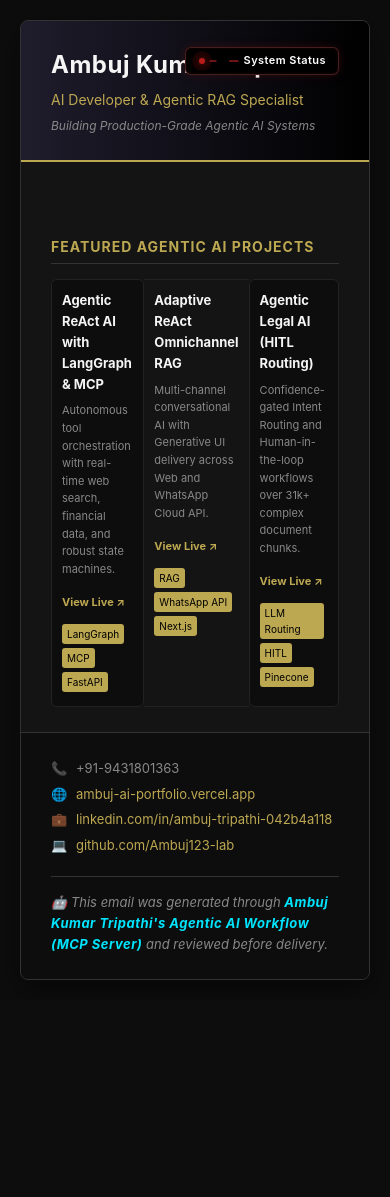
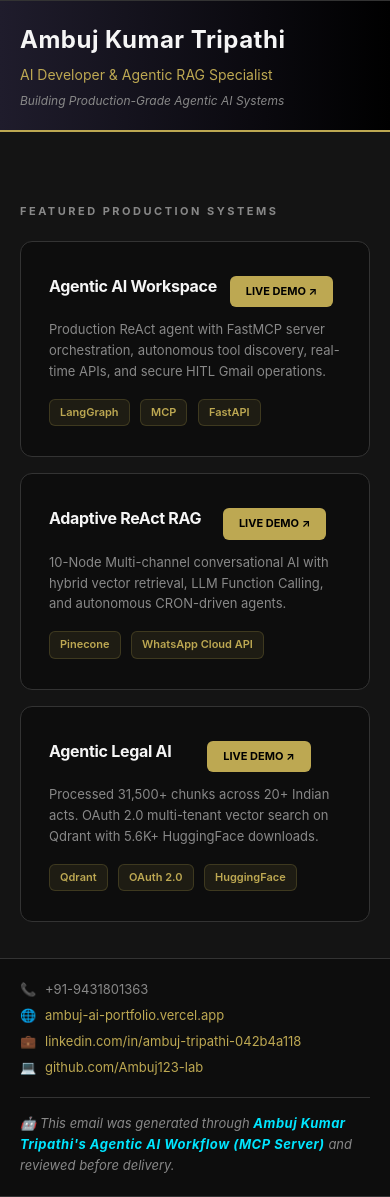
Before and after one commit to Ambuj123-lab/agentic-ai-workspace, a Python web app: template app/templates/dark_corporate.html in a window 390 px wide. Before the commit the page ends 980 px from the top, so only its background shows below. Run offline with Jinja, Linux system fonts and the light colour scheme; the template is opened without the code that fills it, so the values that code supplies are empty.

Commit message:
style(templates): align dark_corporate layout and content with midnight_pro and make it fully responsive

```diff
--- a/app/templates/dark_corporate.html
+++ b/app/templates/dark_corporate.html
@@ -79,6 +79,13 @@
     font-size: 11px;
     text-transform: uppercase;
   }
+  @media screen and (max-width: 600px) {
+    .container { width: 100% !important; border-radius: 0 !important; border-left: none; border-right: none; }
+    body { padding: 0; }
+    .header, .content, .projects-section, .footer { padding: 20px !important; }
+    .hide-mobile { display: none !important; }
+    .stack-mobile { display: block !important; width: 100% !important; text-align: left !important; padding-top: 10px !important; }
+  }
   @keyframes sonar-ping { 0% { transform: scale(1); opacity: 0.8; } 70% { transform: scale(3.5); opacity: 0; } 100% { transform: scale(3.5); opacity: 0; } }
   @keyframes ecg-draw { 0% { stroke-dashoffset: 60; } 100% { stroke-dashoffset: -60; } }
   @keyframes red-heartbeat-glow {
@@ -128,40 +135,80 @@
   </div>
 
   <div class="projects-section" style="padding: 0 30px 25px 30px;">
-    <h3 style="color: #bda852; font-size: 14px; text-transform: uppercase; letter-spacing: 1px; margin-bottom: 15px; border-bottom: 1px solid #333; padding-bottom: 5px;">Featured Agentic AI Projects</h3>
+    <h3 style="color: #888; font-size: 11px; font-weight: 700; text-transform: uppercase; letter-spacing: 2.5px; margin-bottom: 20px;">Featured Production Systems</h3>
 
-    <table cellpadding="0" cellspacing="0" style="width: 100%;">
+    <!-- PROJECT 1 -->
+    <table role="presentation" cellpadding="0" cellspacing="0" border="0" width="100%" style="background-color: #0d0d0d; border-radius: 12px; border: 1px solid #333; margin-bottom: 16px;">
       <tr>
-        <td style="width: 33.33%; padding: 10px; vertical-align: top; background: #0d0d0d; border: 1px solid #222; border-radius: 6px;">
-          <h4 style="margin: 0 0 8px 0; font-size: 13px; color: #f5f5f5;">Agentic ReAct AI with LangGraph & MCP</h4>
-          <p style="margin: 0 0 10px 0; font-size: 11px; color: #888;">Autonomous tool orchestration with real-time web search, financial data, and robust state machines.</p>
-          <a href="https://agentic-ai-workspace.onrender.com" style="display: inline-block; margin-bottom: 12px; font-size: 11px; color: #bda852; text-decoration: none; font-weight: bold;">View Live ↗</a>
-          <div style="font-size: 10px; color: #000;">
-            <span style="background: #bda852; padding: 2px 5px; border-radius: 3px; margin-right: 4px; display: inline-block; margin-bottom: 4px;">LangGraph</span>
-            <span style="background: #bda852; padding: 2px 5px; border-radius: 3px; margin-right: 4px; display: inline-block; margin-bottom: 4px;">MCP</span>
-            <span style="background: #bda852; padding: 2px 5px; border-radius: 3px; display: inline-block; margin-bottom: 4px;">FastAPI</span>
+        <td style="padding: 24px 28px;">
+          <table role="presentation" cellpadding="0" cellspacing="0" border="0" width="100%">
+            <tr>
+              <td valign="middle">
+                <div style="font-size: 16px; font-weight: 700; color: #f5f5f5; letter-spacing: -0.3px;">Agentic AI Workspace</div>
+              </td>
+              <td class="stack-mobile" width="100" align="right" valign="middle">
+                <a href="https://agentic-ai-workspace.onrender.com" target="_blank" style="display: inline-block; background-color: #bda852; color: #000; font-size: 11px; font-weight: 700; padding: 7px 16px; border-radius: 6px; text-decoration: none;">LIVE DEMO &#8599;</a>
+              </td>
+            </tr>
+          </table>
+          <div style="font-size: 13px; color: #888; line-height: 1.6; margin-top: 12px; margin-bottom: 16px;">
+            Production ReAct agent with FastMCP server orchestration, autonomous tool discovery, real-time APIs, and secure HITL Gmail operations.
+          </div>
+          <div>
+            <span style="display: inline-block; font-size: 11px; font-weight: 600; color: #bda852; background-color: rgba(189,168,82,0.1); border: 1px solid rgba(189,168,82,0.2); padding: 4px 10px; border-radius: 6px; margin: 0 6px 6px 0;">LangGraph</span>
+            <span style="display: inline-block; font-size: 11px; font-weight: 600; color: #bda852; background-color: rgba(189,168,82,0.1); border: 1px solid rgba(189,168,82,0.2); padding: 4px 10px; border-radius: 6px; margin: 0 6px 6px 0;">MCP</span>
+            <span style="display: inline-block; font-size: 11px; font-weight: 600; color: #bda852; background-color: rgba(189,168,82,0.1); border: 1px solid rgba(189,168,82,0.2); padding: 4px 10px; border-radius: 6px; margin: 0 6px 6px 0;">FastAPI</span>
           </div>
         </td>
+      </tr>
+    </table>
 
-        <td style="width: 33.33%; padding: 10px; vertical-align: top; background: #141414; border-top: 1px solid #222; border-bottom: 1px solid #222;">
-          <h4 style="margin: 0 0 8px 0; font-size: 13px; color: #f5f5f5;">Adaptive ReAct Omnichannel RAG</h4>
-          <p style="margin: 0 0 10px 0; font-size: 11px; color: #888;">Multi-channel conversational AI with Generative UI delivery across Web and WhatsApp Cloud API.</p>
-          <a href="https://agentic-rag-financial-parser.onrender.com" style="display: inline-block; margin-bottom: 12px; font-size: 11px; color: #bda852; text-decoration: none; font-weight: bold;">View Live ↗</a>
-          <div style="font-size: 10px; color: #000;">
-            <span style="background: #bda852; padding: 2px 5px; border-radius: 3px; margin-right: 4px; display: inline-block; margin-bottom: 4px;">RAG</span>
-            <span style="background: #bda852; padding: 2px 5px; border-radius: 3px; margin-right: 4px; display: inline-block; margin-bottom: 4px;">WhatsApp API</span>
-            <span style="background: #bda852; padding: 2px 5px; border-radius: 3px; display: inline-block; margin-bottom: 4px;">Next.js</span>
+    <!-- PROJECT 2 -->
+    <table role="presentation" cellpadding="0" cellspacing="0" border="0" width="100%" style="background-color: #0d0d0d; border-radius: 12px; border: 1px solid #333; margin-bottom: 16px;">
+      <tr>
+        <td style="padding: 24px 28px;">
+          <table role="presentation" cellpadding="0" cellspacing="0" border="0" width="100%">
+            <tr>
+              <td valign="middle">
+                <div style="font-size: 16px; font-weight: 700; color: #f5f5f5; letter-spacing: -0.3px;">Adaptive ReAct RAG</div>
+              </td>
+              <td class="stack-mobile" width="100" align="right" valign="middle">
+                <a href="https://agentic-rag-financial-parser.onrender.com" target="_blank" style="display: inline-block; background-color: #bda852; color: #000; font-size: 11px; font-weight: 700; padding: 7px 16px; border-radius: 6px; text-decoration: none;">LIVE DEMO &#8599;</a>
+              </td>
+            </tr>
+          </table>
+          <div style="font-size: 13px; color: #888; line-height: 1.6; margin-top: 12px; margin-bottom: 16px;">
+            10-Node Multi-channel conversational AI with hybrid vector retrieval, LLM Function Calling, and autonomous CRON-driven agents.
+          </div>
+          <div>
+            <span style="display: inline-block; font-size: 11px; font-weight: 600; color: #bda852; background-color: rgba(189,168,82,0.1); border: 1px solid rgba(189,168,82,0.2); padding: 4px 10px; border-radius: 6px; margin: 0 6px 6px 0;">Pinecone</span>
+            <span style="display: inline-block; font-size: 11px; font-weight: 600; color: #bda852; background-color: rgba(189,168,82,0.1); border: 1px solid rgba(189,168,82,0.2); padding: 4px 10px; border-radius: 6px; margin: 0 6px 6px 0;">WhatsApp Cloud API</span>
           </div>
         </td>
+      </tr>
+    </table>
 
-        <td style="width: 33.33%; padding: 10px; vertical-align: top; background: #0d0d0d; border: 1px solid #222; border-radius: 6px;">
-          <h4 style="margin: 0 0 8px 0; font-size: 13px; color: #f5f5f5;">Agentic Legal AI (HITL Routing)</h4>
-          <p style="margin: 0 0 10px 0; font-size: 11px; color: #888;">Confidence-gated Intent Routing and Human-in-the-loop workflows over 31k+ complex document chunks.</p>
-          <a href="https://indian-legal-ai-expert.onrender.com" style="display: inline-block; margin-bottom: 12px; font-size: 11px; color: #bda852; text-decoration: none; font-weight: bold;">View Live ↗</a>
-          <div style="font-size: 10px; color: #000;">
-            <span style="background: #bda852; padding: 2px 5px; border-radius: 3px; margin-right: 4px; display: inline-block; margin-bottom: 4px;">LLM Routing</span>
-            <span style="background: #bda852; padding: 2px 5px; border-radius: 3px; margin-right: 4px; display: inline-block; margin-bottom: 4px;">HITL</span>
-            <span style="background: #bda852; padding: 2px 5px; border-radius: 3px; display: inline-block; margin-bottom: 4px;">Pinecone</span>
+    <!-- PROJECT 3 -->
+    <table role="presentation" cellpadding="0" cellspacing="0" border="0" width="100%" style="background-color: #0d0d0d; border-radius: 12px; border: 1px solid #333; margin-bottom: 16px;">
+      <tr>
+        <td style="padding: 24px 28px;">
+          <table role="presentation" cellpadding="0" cellspacing="0" border="0" width="100%">
+            <tr>
+              <td valign="middle">
+                <div style="font-size: 16px; font-weight: 700; color: #f5f5f5; letter-spacing: -0.3px;">Agentic Legal AI</div>
+              </td>
+              <td class="stack-mobile" width="100" align="right" valign="middle">
+                <a href="https://indian-legal-ai-expert.onrender.com" target="_blank" style="display: inline-block; background-color: #bda852; color: #000; font-size: 11px; font-weight: 700; padding: 7px 16px; border-radius: 6px; text-decoration: none;">LIVE DEMO &#8599;</a>
+              </td>
+            </tr>
+          </table>
+          <div style="font-size: 13px; color: #888; line-height: 1.6; margin-top: 12px; margin-bottom: 16px;">
+            Processed 31,500+ chunks across 20+ Indian acts. OAuth 2.0 multi-tenant vector search on Qdrant with 5.6K+ HuggingFace downloads.
+          </div>
+          <div>
+            <span style="display: inline-block; font-size: 11px; font-weight: 600; color: #bda852; background-color: rgba(189,168,82,0.1); border: 1px solid rgba(189,168,82,0.2); padding: 4px 10px; border-radius: 6px; margin: 0 6px 6px 0;">Qdrant</span>
+            <span style="display: inline-block; font-size: 11px; font-weight: 600; color: #bda852; background-color: rgba(189,168,82,0.1); border: 1px solid rgba(189,168,82,0.2); padding: 4px 10px; border-radius: 6px; margin: 0 6px 6px 0;">OAuth 2.0</span>
+            <span style="display: inline-block; font-size: 11px; font-weight: 600; color: #bda852; background-color: rgba(189,168,82,0.1); border: 1px solid rgba(189,168,82,0.2); padding: 4px 10px; border-radius: 6px; margin: 0 6px 6px 0;">HuggingFace</span>
           </div>
         </td>
       </tr>
```
